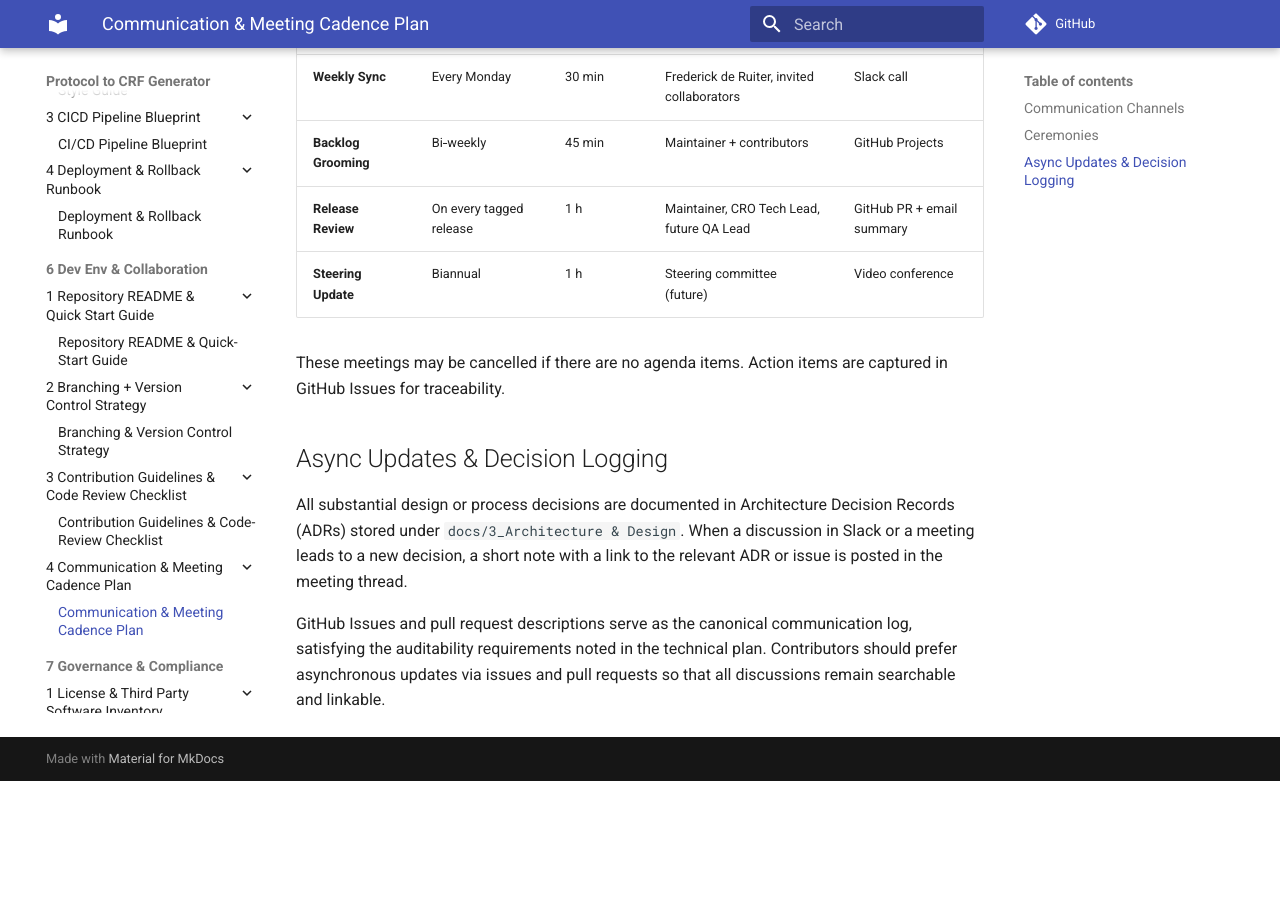
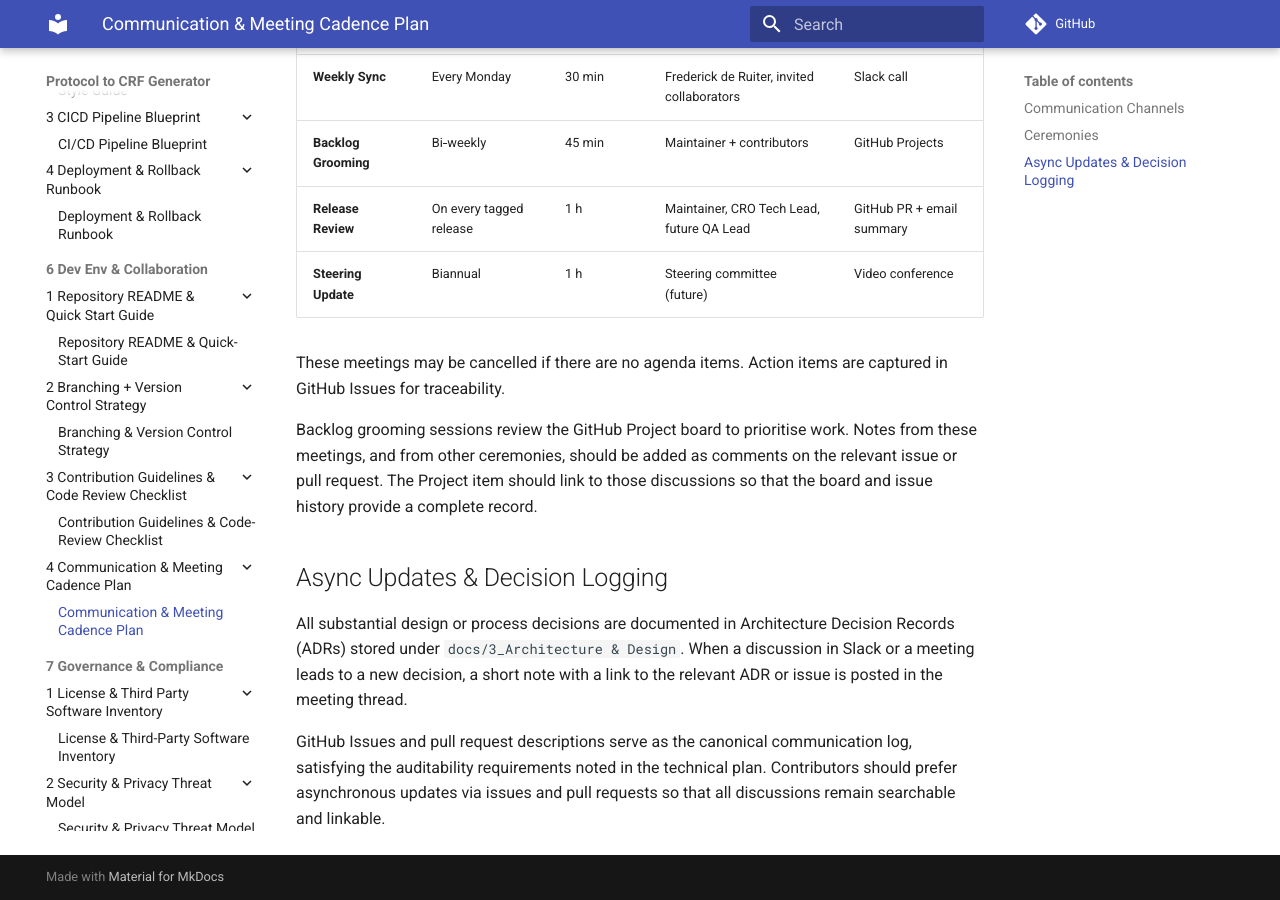
Before and after one commit to fderuiter/protocol_to_crf_generator, an MkDocs documentation site: the page built from docs/6_Dev Env & Collaboration/4_Communication & Meeting Cadence Plan/communication-plan.md, in a window 1280 px wide and 900 px high, scrolled down 756 px. Built offline with MkDocs 1.6.1 and Material for MkDocs 9.7.7, drawn with Linux system fonts in a browser that asks for light colours; comment, search, counter and statistics services are not loaded; before the commit the page ends 1537 px from its top, so only the background shows below that.

Commit message:
docs: capture backlog grooming notes (#23)

```diff
--- a/docs/6_Dev Env & Collaboration/4_Communication & Meeting Cadence Plan/communication-plan.md
+++ b/docs/6_Dev Env & Collaboration/4_Communication & Meeting Cadence Plan/communication-plan.md
@@ -22,6 +22,8 @@
 
 These meetings may be cancelled if there are no agenda items. Action items are captured in GitHub Issues for traceability.
 
+Backlog grooming sessions review the GitHub Project board to prioritise work. Notes from these meetings, and from other ceremonies, should be added as comments on the relevant issue or pull request. The Project item should link to those discussions so that the board and issue history provide a complete record.
+
 ## Async Updates & Decision Logging
 
 All substantial design or process decisions are documented in Architecture Decision Records (ADRs) stored under `docs/3_Architecture & Design`. When a discussion in Slack or a meeting leads to a new decision, a short note with a link to the relevant ADR or issue is posted in the meeting thread.
```
Also changed, not shown: tasks_startup.md (+1 -1 lines).
